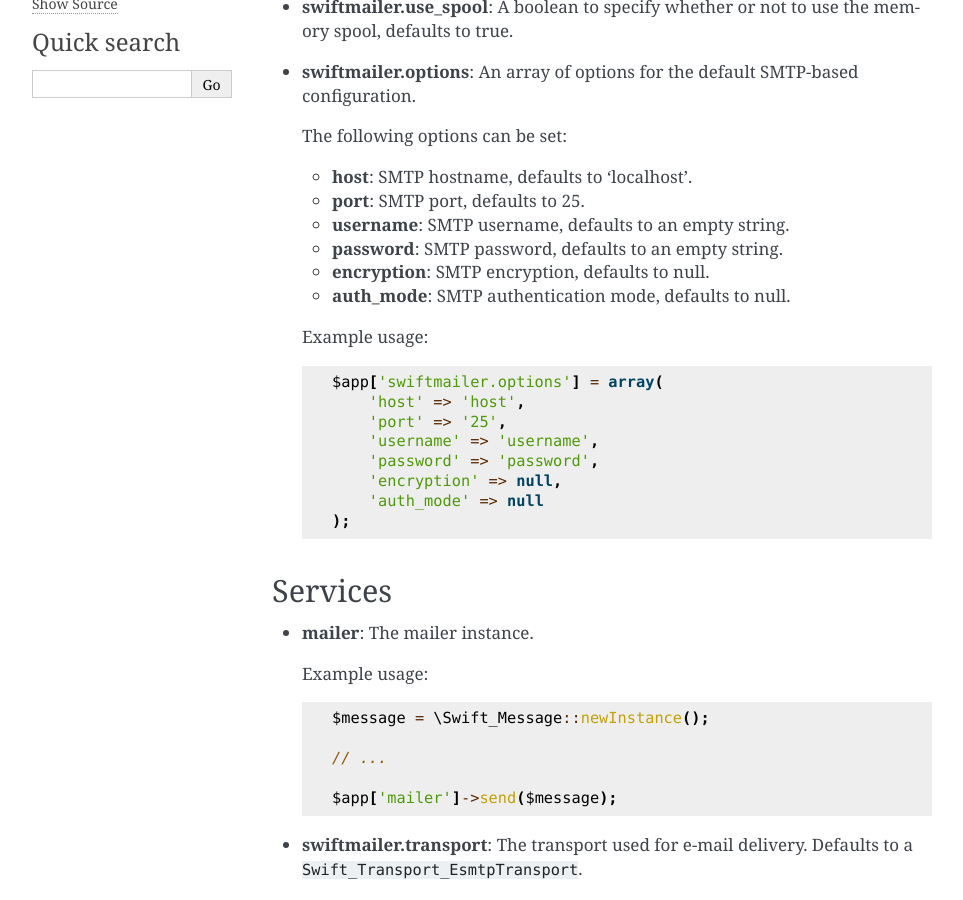
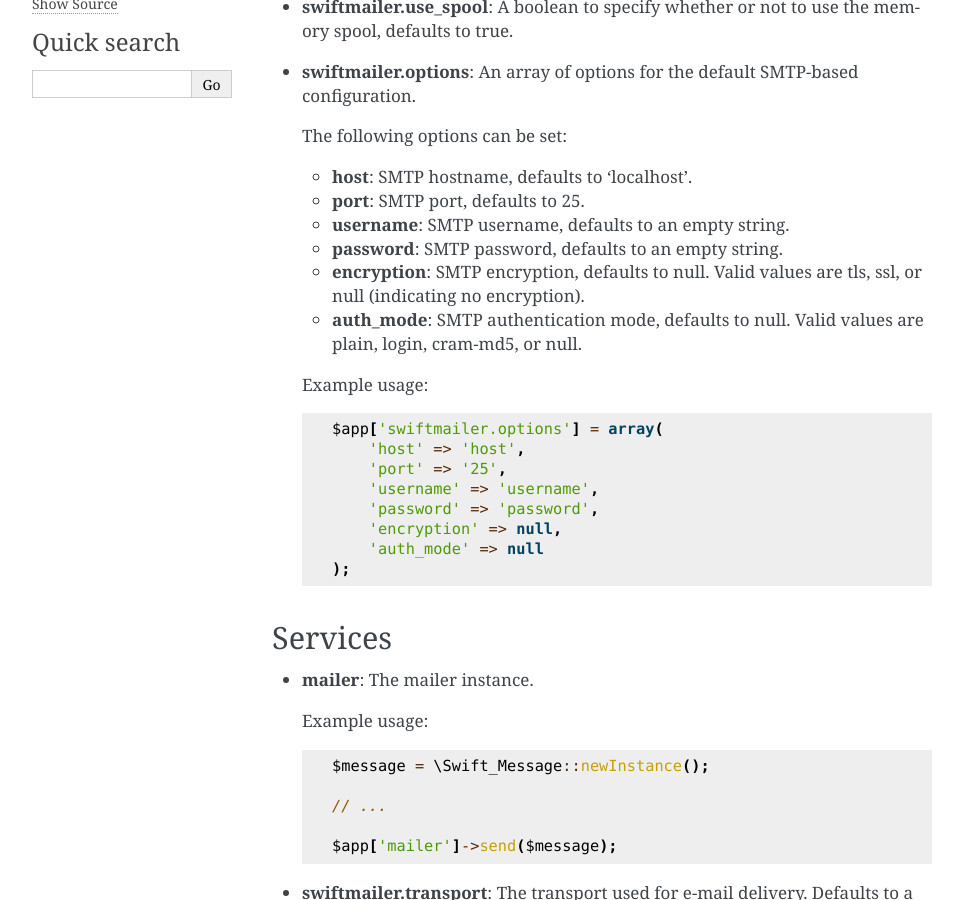
Before and after one commit to silexphp/Silex, a Sphinx documentation site: the page built from doc/providers/swiftmailer.rst, in a window 1280 px wide and 900 px high, scrolled down 304 px. Shown: the whole window, without its empty margins (148-1111 px from the left). Built offline with Sphinx 7.4.7, drawn with Linux system fonts in a browser that asks for light colours; pages that are not in the unit, such as notebooks, are missing from menus.

Commit message:
add values to parameters copied from symfony docs

```diff
--- a/doc/providers/swiftmailer.rst
+++ b/doc/providers/swiftmailer.rst
@@ -21,8 +21,8 @@
   * **port**: SMTP port, defaults to 25.
   * **username**: SMTP username, defaults to an empty string.
   * **password**: SMTP password, defaults to an empty string.
-  * **encryption**: SMTP encryption, defaults to null.
-  * **auth_mode**: SMTP authentication mode, defaults to null.
+  * **encryption**: SMTP encryption, defaults to null.  Valid values are tls, ssl, or null (indicating no encryption).
+  * **auth_mode**: SMTP authentication mode, defaults to null. Valid values are plain, login, cram-md5, or null.
 
   Example usage::
 
```
